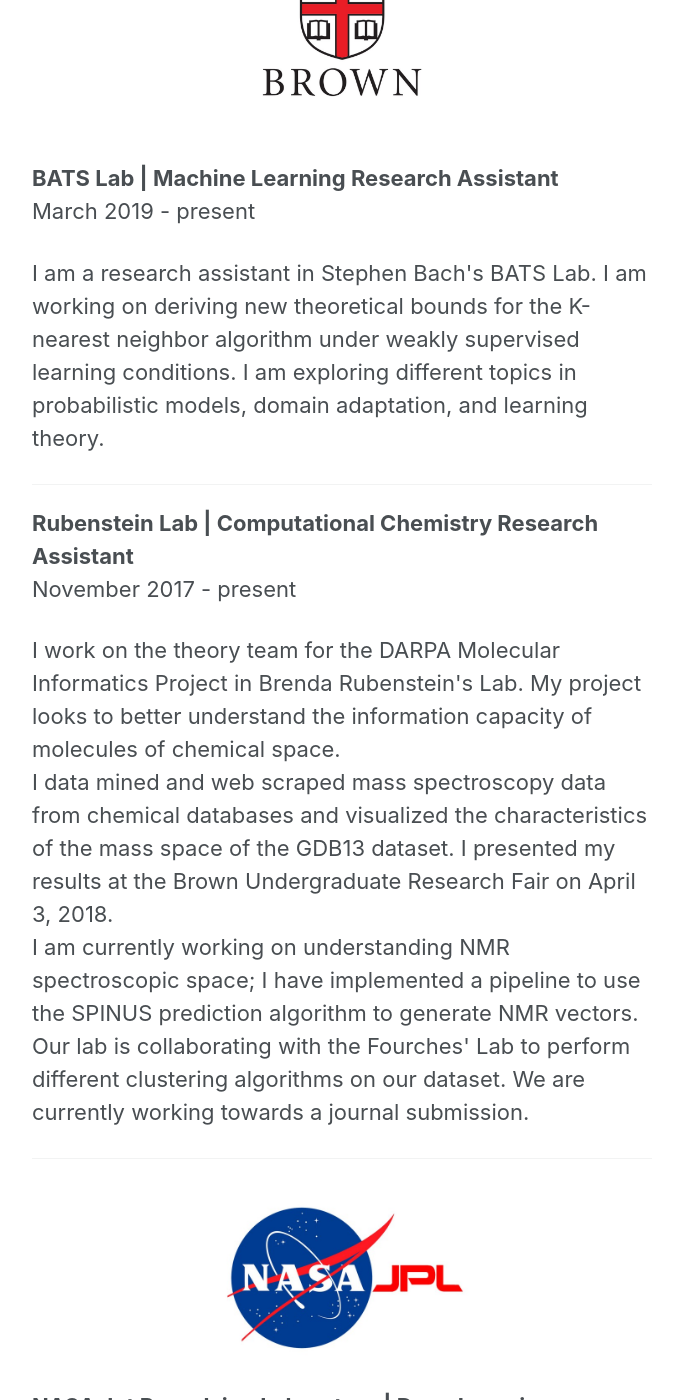
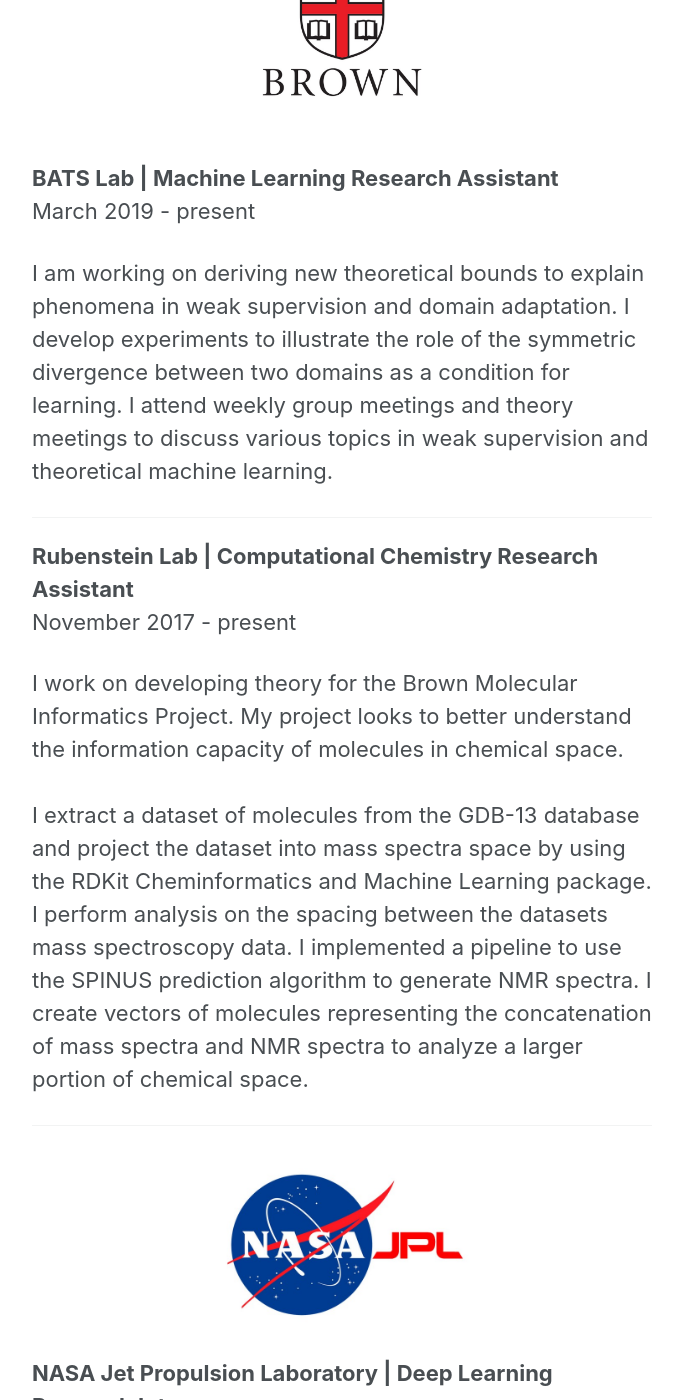
Before and after one commit to dsam99/dsam99.github.io, a Jekyll site: the page built from research.md, in a window 1280 px wide and 1400 px high, scrolled down 305 px. Shown: the whole window, without its empty margins (298-981 px from the left). Built offline with Jekyll 4.4.1, drawn with Linux system fonts in a browser that asks for light colours; cached includes are drawn as plain includes; nearby versions of some CDN libraries; some of the changed text lies outside the part shown.

Commit message:
edits to website 12/6/2019

```diff
--- a/_layouts/research.html
+++ b/_layouts/research.html
@@ -4,7 +4,7 @@ author_profile: false
 ---
 <div class="research">
 
-	<h1 class="research-title">Research Experience</h1>
+	<h1 class="research-title">Research</h1>
 
 	<div class="brown">
 			<img class="brown-logo" src="{{ url }}/assets/img/brown.jpg" alt="Brown Logo">
@@ -15,9 +15,11 @@ author_profile: false
 			</p>
 
 			<p>
-				I am a research assistant in Stephen Bach's BATS Lab. I am working on deriving new theoretical
-				bounds for the K-nearest neighbor algorithm under weakly supervised learning conditions. I am exploring
-				different topics in probabilistic models, domain adaptation, and learning theory.
+				I am working on deriving new theoretical bounds to explain phenomena in weak supervision and
+				domain adaptation. I develop experiments to illustrate the role of the symmetric divergence
+				between two domains as a condition for learning. I attend weekly group meetings and theory meetings
+				to discuss various topics in weak supervision and theoretical machine learning.
+
 			</p>
 
 			<hr>
@@ -28,15 +30,14 @@ author_profile: false
 			</p>
 
 			<p>
-				I work on the theory team for the DARPA Molecular Informatics Project in Brenda Rubenstein's Lab. My project looks
-				to better understand the information capacity of molecules of chemical space. <br>
+				I work on developing theory for the Brown Molecular Informatics Project. My project looks to better
+				understand the information capacity of molecules in chemical space. <br> <br>
 
-				I data mined and web scraped mass spectroscopy data from chemical databases and visualized the characteristics of the
-				mass space of the GDB13 dataset. I presented my results at the Brown Undergraduate Research Fair on April 3, 2018. <br>
-
-				I am currently working on understanding NMR spectroscopic space; I have implemented a pipeline to use the SPINUS prediction
-				algorithm to generate NMR vectors. Our lab is collaborating with the Fourches' Lab to perform different clustering
-				algorithms on our dataset. We are currently working towards a journal submission.
+				I extract a dataset of molecules from the GDB-13 database and project the dataset into mass spectra
+				space by using the RDKit Cheminformatics and Machine Learning package. I perform analysis on the
+				spacing between the datasets mass spectroscopy data. I implemented a pipeline to use the SPINUS
+				prediction algorithm to generate NMR spectra. I create vectors of molecules representing the
+				concatenation of mass spectra and NMR spectra to analyze a larger portion of chemical space.
 			</p>
 
 			<hr>
@@ -52,17 +53,17 @@ author_profile: false
 
 			<p>
 				This past summer, I was a deep learning research intern for the Mission Control Systems Deep Learning Group (393K). My project
-				aimed to better understand and automate the Mars Rover Data transmission pipeline. <br>
+				aimed to better understand and automate the Mars Rover Data transmission pipeline. <br> <br>
 
 				I built a data collector from 3 APIs from the data pipeline to construct a dataset of current and historical data transmissions from
 				the Curiosity Rover. I implemented signal processing to compute relevant features and computed feature extraction to evaluate
 				the importance of these features. The data collection software that I engineered is currently in production for the GDSA team
-				for data visualization tools. <br>
+				for data visualization tools. <br> <br>
 
 				I implemented a deep neural network to identify failed data transmission with 95% accuracy, which is a 4% increase from the
 				existing GDS software. I implemented an Adversarial Autoencoder and a One-Class SVM for anomaly detection in data transmission.
 				My trained models are used by the GDSA team in real time analysis of data transmission and will likely be integrated for the
-				Mars 2020 mission. <br>
+				Mars 2020 mission. <br> <br>
 			</p>
 
 			<hr>
@@ -73,16 +74,29 @@ author_profile: false
 			<img class="mit-logo" src="{{ url }}/assets/img/mit.png" alt="MIT Logo">
 
 			<p class="title">
-				<strong>MIT Program for Information Science | Data Science Research Intern </strong><br>
-				May 2018 - March 2019 </p>
+				<strong>MIT Program for Information Science | Data Science Research Intern  </strong><br>
+				May 2018 - September 2018</p>
 
 			<p>
-				I was a data science research intern for the MIT Program of Information Science under Dr. Micah Altman.
-				I worked on the CensusUsage project, which looked to categorize different use cases of the American Community Survey (ACS) data. <br>
+				I was a data science research intern for the MIT Program of Information Science during the summer of 2018.
+				I built the data pipeline to extract text data from multiple different sources, including news articles,
+				the Twitter API, and the JSTOR database and create a training corpus. I implemented the data processing
+				and text cleaning pipeline to convert text data into corresponding TF-IDF vectors.
+			</p>
 
-				I created the data pipeline to mine from multiple different sources: web news articles, Twitter API, and the JSTOR database.
-				I analyzed these datsets by using unsupervised topic models (LDA, NMF) to see if there was any relation between topics and
-				use cases. I visualized different probability metrics and statistics about the dataset. The open data source is located
+			<p class="title">
+				<strong>MIT Program for Information Science | Data Science Research Assistant </strong><br>
+				September 2018 - March 2019 </p>
+
+			<p>
+				Following my internship, I worked as a data science research assistant with Dr. Micah Altman.
+				I worked on the CensusUsage project, which looked to categorize different use cases of the American Community
+				Survey (ACS) data. <br> <br>
+
+				Using the datasets I created during my internship, I analyzed the training corpus with bigram and trigram models.
+				I also created visualizations of word frequencies and word clouds. I utilized unsupervised topic models
+				based on LDA and NMF to see identify articles that topics that fall within our pre-determined
+				use cases.
 				<a href="https://github.com/MIT-Informatics/CensusUsage">here</a>.
 			</p>
 			<hr>
@@ -94,13 +108,13 @@ author_profile: false
 
 	<h1 class="publications-title">Publications</h1>
 
-	<h2 class="abstracts-title">Abstracts</h2>
+	<h2 class="abstracts-title">Abstracts & Workshops</h2>
 
 			<p class="title"> <a href=https://simons.berkeley.edu/talks/tba-55>Matching Uses and Data Protections for Government Data</a><br>
 				Micah Altman, Cavan Capps, <strong>Dylan Sam</strong>, Zachary Lizee<br>
 				<i>Data Privacy: From Foundations to Applications</i>, Simmons Institute, CA, 2019.</p>
 
-	<h2 class="papers-title">Conference Papers</h2>
+	<h2 class="papers-title">Journal & Conference Papers</h2>
 
 			<p class="title"> Data Accountablility and Uncertainty Analysis in the Mars Science Lab <br>
 				Brian Kahovec*, Ryan Alimo*, <strong>Dylan Sam*</strong>, Peyman Tavalali, Dariush Divsalar <br>
```
Also changed, not shown: _layouts/home.html (+6 -7 lines).
